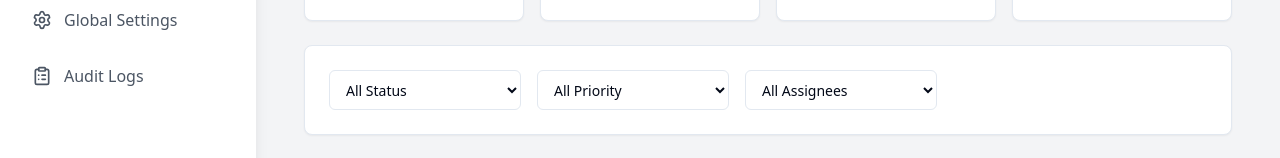
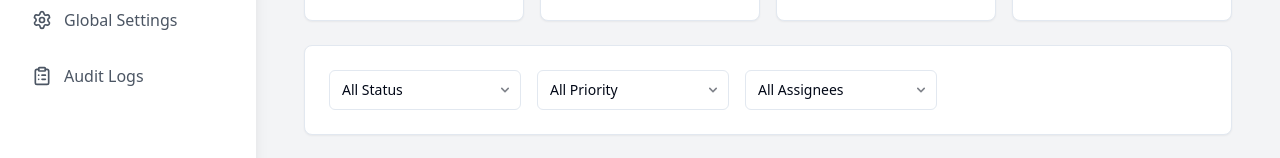
Before and after one commit to daggix02-m/frontend, a React (Vite) app in the folder program/: page /admin/support-tickets in a window 1280 px wide. Shown: the part 293-451 px from the top of the page. Built offline with nearby package versions, Linux system fonts and the light colour scheme; sample sign-in values are in the browser's storage.

Commit message:
fix: standardize dashboard styles and components

```diff
--- /dev/null
+++ b/program/src/components/ui/select.jsx
@@ -0,0 +1,28 @@
+import * as React from 'react';
+
+import { cn } from '@/lib/utils';
+
+const Select = React.forwardRef(({ className, children, ...props }, ref) => {
+    return (
+        <div className="relative">
+            <select
+                className={cn(
+                    'flex h-10 w-full items-center justify-between rounded-md border border-input bg-background px-3 py-2 text-sm ring-offset-background placeholder:text-muted-foreground focus:outline-none focus:ring-2 focus:ring-ring focus:ring-offset-2 disabled:cursor-not-allowed disabled:opacity-50 appearance-none',
+                    className
+                )}
+                ref={ref}
+                {...props}
+            >
+                {children}
+            </select>
+            <div className="absolute inset-y-0 right-0 flex items-center px-2 pointer-events-none">
+                <svg className="h-4 w-4 opacity-50" xmlns="http://www.w3.org/2000/svg" viewBox="0 0 20 20" fill="currentColor">
+                    <path fillRule="evenodd" d="M5.293 7.293a1 1 0 011.414 0L10 10.586l3.293-3.293a1 1 0 111.414 1.414l-4 4a1 1 0 01-1.414 0l-4-4a1 1 0 010-1.414z" clipRule="evenodd" />
+                </svg>
+            </div>
+        </div>
+    );
+});
+Select.displayName = 'Select';
+
+export { Select };
--- a/program/src/pages/dashboard/admin/AdminOverview.jsx
+++ b/program/src/pages/dashboard/admin/AdminOverview.jsx
@@ -30,7 +30,7 @@ export function AdminOverview() {
         <Card>
           <CardHeader className='flex flex-row items-center justify-between space-y-0 pb-2'>
             <CardTitle className='text-sm font-medium'>System Health</CardTitle>
-            <Activity className='h-4 w-4 text-green-500' />
+            <Activity className='h-4 w-4 text-green-600' />
           </CardHeader>
           <CardContent>
             <div className='text-2xl font-bold'>99.9%</div>
@@ -40,7 +40,7 @@ export function AdminOverview() {
         <Card>
           <CardHeader className='flex flex-row items-center justify-between space-y-0 pb-2'>
             <CardTitle className='text-sm font-medium'>Pending Approvals</CardTitle>
-            <AlertTriangle className='h-4 w-4 text-yellow-500' />
+            <AlertTriangle className='h-4 w-4 text-yellow-600' />
           </CardHeader>
           <CardContent>
             <div className='text-2xl font-bold'>12</div>
--- a/program/src/pages/dashboard/admin/SubscriptionManagement.jsx
+++ b/program/src/pages/dashboard/admin/SubscriptionManagement.jsx
@@ -45,7 +45,7 @@ export function SubscriptionManagement() {
                             <ul className='space-y-2'>
                                 {plan.features.map((feature, index) => (
                                     <li key={index} className='flex items-center gap-2 text-sm text-gray-600 dark:text-gray-400'>
-                                        <Check size={16} className='text-green-500' />
+                                        <Check size={16} className='text-green-600' />
                                         {feature}
                                     </li>
                                 ))}
--- a/program/src/pages/dashboard/admin/SupportTickets.jsx
+++ b/program/src/pages/dashboard/admin/SupportTickets.jsx
@@ -1,5 +1,6 @@
 import React, { useState } from 'react';
-import { Card, CardContent, CardHeader, CardTitle, Table, TableHeader, TableBody, TableRow, TableHead, TableCell, Badge, Button, Select } from '@/components/ui/ui';
+import { Card, CardContent, CardHeader, CardTitle, Table, TableHeader, TableBody, TableRow, TableHead, TableCell, Badge, Button } from '@/components/ui/ui';
+import { Select } from '@/components/ui/select';
 import { Ticket, MessageSquare, User, Clock } from 'lucide-react';
 
 export function SupportTickets() {
--- a/program/src/pages/dashboard/cashier/StockCheck.jsx
+++ b/program/src/pages/dashboard/cashier/StockCheck.jsx
@@ -40,7 +40,7 @@ export function StockCheck() {
                                 <TableRow key={product.id}>
                                     <TableCell className='font-medium'>{product.name}</TableCell>
                                     <TableCell>
-                                        <span className={product.stock < 100 ? 'text-red-500 font-medium' : 'text-green-600'}>
+                                        <span className={product.stock < 100 ? 'text-red-600 font-medium' : 'text-green-600'}>
                                             {product.stock} units
                                         </span>
                                     </TableCell>
--- a/program/src/pages/dashboard/manager/InventoryManagement.jsx
+++ b/program/src/pages/dashboard/manager/InventoryManagement.jsx
@@ -59,7 +59,7 @@ export function InventoryManagement({ readOnly = false }) {
                                         <TableCell>{product.stock}</TableCell>
                                         <TableCell>{product.price}</TableCell>
                                         <TableCell>
-                                            <span className={`inline - flex items - center px - 2.5 py - 0.5 rounded - full text - xs font - medium ${product.status === 'In Stock' ? 'bg-green-100 text-green-800' : 'bg-yellow-100 text-yellow-800'
+                                            <span className={`inline-flex items-center px-2.5 py-0.5 rounded-full text-xs font-medium ${product.status === 'In Stock' ? 'bg-green-100 text-green-800' : 'bg-yellow-100 text-yellow-800'
                                                 } `}>
                                                 {product.status}
                                             </span>
--- a/program/src/pages/dashboard/manager/RefundsDiscounts.jsx
+++ b/program/src/pages/dashboard/manager/RefundsDiscounts.jsx
@@ -1,5 +1,6 @@
 import React, { useState } from 'react';
-import { Card, CardContent, CardHeader, CardTitle, CardDescription, Button, Input, Select } from '@/components/ui/ui';
+import { Card, CardContent, CardHeader, CardTitle, CardDescription, Button, Input } from '@/components/ui/ui';
+import { Select } from '@/components/ui/select';
 import { Percent, DollarSign, Tag, Settings } from 'lucide-react';
 
 export function RefundsDiscounts() {
--- a/program/src/pages/dashboard/manager/StaffManagement.jsx
+++ b/program/src/pages/dashboard/manager/StaffManagement.jsx
@@ -1,6 +1,7 @@
 import { useState } from 'react';
 import { Button } from '@/components/ui/button';
 import { Input } from '@/components/ui/input';
+import { Select } from '@/components/ui/select';
 import {
   Table,
   TableBody,
@@ -161,25 +162,23 @@ export function StaffManagement() {
                 </div>
                 <div className='space-y-2'>
                   <label className='text-sm font-medium'>Role</label>
-                  <select
-                    className='flex h-10 w-full rounded-md border border-input bg-background px-3 py-2 text-sm ring-offset-background focus-visible:outline-none focus-visible:ring-2 focus-visible:ring-ring focus-visible:ring-offset-2'
+                  <Select
                     value={newStaff.role}
                     onChange={handleRoleChange}
                   >
                     <option value='Pharmacist'>Pharmacist</option>
                     <option value='Cashier'>Cashier</option>
-                  </select>
+                  </Select>
                 </div>
                 <div className='space-y-2'>
                   <label className='text-sm font-medium'>Assign Branch</label>
-                  <select
-                    className='flex h-10 w-full rounded-md border border-input bg-background px-3 py-2 text-sm ring-offset-background focus-visible:outline-none focus-visible:ring-2 focus-visible:ring-ring focus-visible:ring-offset-2'
+                  <Select
                     value={newStaff.branch}
                     onChange={(e) => setNewStaff({ ...newStaff, branch: e.target.value })}
                   >
                     <option value='Main Branch'>Main Branch</option>
                     <option value='Downtown Branch'>Downtown Branch</option>
-                  </select>
+                  </Select>
                 </div>
                 <div className='flex justify-end gap-2 pt-4'>
                   <Button type='button' variant='outline' onClick={() => setIsAddModalOpen(false)}>
--- a/program/src/pages/dashboard/pharmacist/PharmacistOverview.jsx
+++ b/program/src/pages/dashboard/pharmacist/PharmacistOverview.jsx
@@ -20,7 +20,7 @@ export function PharmacistOverview() {
         <Card>
           <CardHeader className='flex flex-row items-center justify-between space-y-0 pb-2'>
             <CardTitle className='text-sm font-medium'>Low Stock Alerts</CardTitle>
-            <AlertCircle className='h-4 w-4 text-red-500' />
+            <AlertCircle className='h-4 w-4 text-red-600' />
           </CardHeader>
           <CardContent>
             <div className='text-2xl font-bold'>8</div>
```
